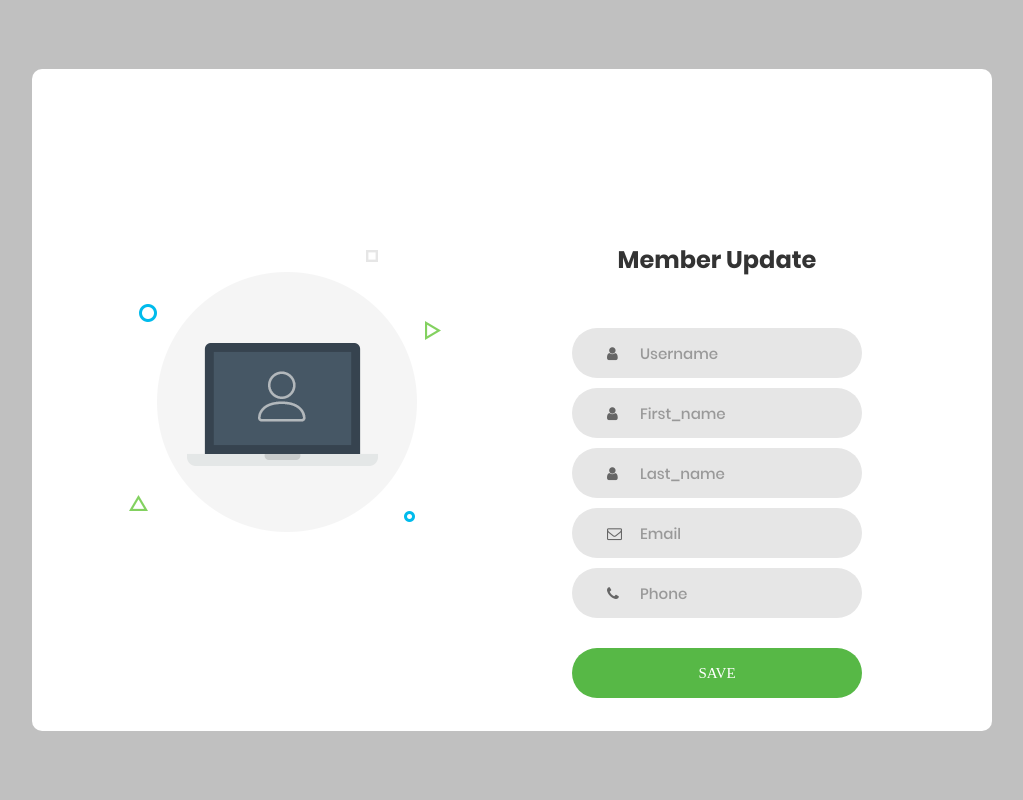
After one commit to Muhammadsobir07/crud, a Django app: template accounts/templates/edit.html in a window 1280 px wide. The commit adds this page. Shown: the whole page, without its empty margins (128-1151 px from the left). Run offline with Django 4.2, Linux system fonts and the light colour scheme; the template is opened without the code that fills it, so the values that code supplies are empty; some libraries are stand-ins or nearby versions; some web fonts are replaced.

Commit message:
edit-delete

```diff
--- /dev/null
+++ b/accounts/templates/edit.html
@@ -0,0 +1,116 @@
+{% load static %}
+<!DOCTYPE html>
+<html lang="en">
+<head>
+	<title>Sign-Up</title>
+	<meta charset="UTF-8">
+	<meta name="viewport" content="width=device-width, initial-scale=1">
+<!--===============================================================================================-->
+	<link rel="icon" type="image/png" href="{% static 'login/images/icons/favicon.ico' %}"/>
+<!--===============================================================================================-->
+	<link rel="stylesheet" type="text/css" href="{% static 'login/vendor/bootstrap/css/bootstrap.min.css' %}">
+<!--===============================================================================================-->
+	<link rel="stylesheet" type="text/css" href="{% static 'login/fonts/font-awesome-4.7.0/css/font-awesome.min.css' %}">
+<!--===============================================================================================-->
+	<link rel="stylesheet" type="text/css" href="{% static 'login/vendor/animate/animate.css' %}">
+<!--===============================================================================================-->
+	<link rel="stylesheet" type="text/css" href="{% static 'login/vendor/css-hamburgers/hamburgers.min.css' %}">
+<!--===============================================================================================-->
+	<link rel="stylesheet" type="text/css" href="{% static 'login/vendor/select2/select2.min.css' %}">
+<!--===============================================================================================-->
+	<link rel="stylesheet" type="text/css" href="{% static 'login/css/util.css' %}">
+	<link rel="stylesheet" type="text/css" href="{% static 'login/css/main.css' %}">
+<!--===============================================================================================-->
+</head>
+<body>
+
+	<div class="limiter">
+		<div class="container-login100">
+			<div class="wrap-login100">
+				<div class="login100-pic js-tilt" data-tilt>
+					<img src="{% static 'login/images/img-01.png' %}" alt="IMG">
+				</div>
+
+				<form method="post" action="/user_edit_save" class="login100-form validate-form">
+                    {% csrf_token %}
+					<span class="login100-form-title">
+						Member Update
+					</span>
+
+					<div class="wrap-input100 validate-input" >
+						<input class="input100" type="username" name="username" placeholder="Username" value="{{ user.username }}">
+						<span class="focus-input100"></span>
+						<span class="symbol-input100">
+							<i class="fa fa-user" aria-hidden="true"></i>
+						</span>
+					</div>
+
+
+
+                    <div class="wrap-input100 validate-input">
+						<input class="input100" type="text" name="first_name" placeholder="First_name"value="{{ user.first_name }}">
+						<span class="focus-input100"></span>
+						<span class="symbol-input100">
+							<i class="fa fa-user" aria-hidden="true"></i>
+						</span>
+					</div>
+
+                    <div class="wrap-input100 validate-input">
+						<input class="input100" type="text" name="last_name" placeholder="Last_name"value="{{ user.last_name }}">
+                        <input type="hidden" name="id" value="{{ user.id }}">
+						<span class="focus-input100"></span>
+						<span class="symbol-input100">
+							<i class="fa fa-user" aria-hidden="true"></i>
+						</span>
+					</div>
+
+                    <div class="wrap-input100 validate-input">
+						<input class="input100" type="email" name="email" placeholder="Email" value="{{ user.email }}">
+						<span class="focus-input100"></span>
+						<span class="symbol-input100">
+							<i class="fa fa-envelope-o" aria-hidden="true"></i>
+						</span>
+					</div>
+
+                    <div class="wrap-input100 validate-input">
+						<input class="input100" type="text" name="telefon" placeholder="Phone"value="{{ user.telefon }}">
+						<span class="focus-input100"></span>
+						<span class="symbol-input100">
+							<i class="fa fa-phone" aria-hidden="true"></i>
+						</span>
+					</div>
+
+					<div class="container-login100-form-btn">
+						<button class="login100-form-btn">
+							Save
+						</button>
+					</div>
+
+					</div>
+				</form>
+			</div>
+		</div>
+	</div>
+
+
+
+
+<!--===============================================================================================-->
+	<script src="{% static 'login/vendor/jquery/jquery-3.2.1.min.js' %}"></script>
+<!--===============================================================================================-->
+	<script src="{% static 'login/vendor/bootstrap/js/popper.js' %}"></script>
+	<script src="{% static 'login/vendor/bootstrap/js/bootstrap.min.js' %}"></script>
+<!--===============================================================================================-->
+	<script src="{% static 'login/vendor/select2/select2.min.js' %}"></script>
+<!--===============================================================================================-->
+	<script src="{% static 'login/vendor/tilt/tilt.jquery.min.js' %}"></script>
+	<script >
+		$('.js-tilt').tilt({
+			scale: 1.1
+		})
+	</script>
+<!--===============================================================================================-->
+	<script src="{% static 'login/js/main.js' %}"></script>
+
+</body>
+</html>
--- a/accounts/urls.py
+++ b/accounts/urls.py
@@ -5,7 +5,9 @@ from .views import (
     login_page,
     home,login,
     logout_user,
-    delete,
+    user_delete,
+    user_edit,
+    user_edit_save,
 )
 
 
@@ -15,6 +17,8 @@ urlpatterns = [
     path('login', login, name="login"),
     path('logout_user',logout_user,name="logout_user"),
     path('home/',home, name="home"),
+    path('home/<int:id>',user_delete, name="user_delete"),
+    path('home/edit/<int:id>',user_edit, name="user_edit"),
+    path('user_edit_save',user_edit_save, name="user_edit_save"),
     path('',login_page,name="login"),
-    path('<int:id>/delete/',delete,name="delete"),
 ]
```
Also changed, not shown: accounts/templates/index.html (+5 -4 lines), accounts/views.py (+37 -4 lines).
